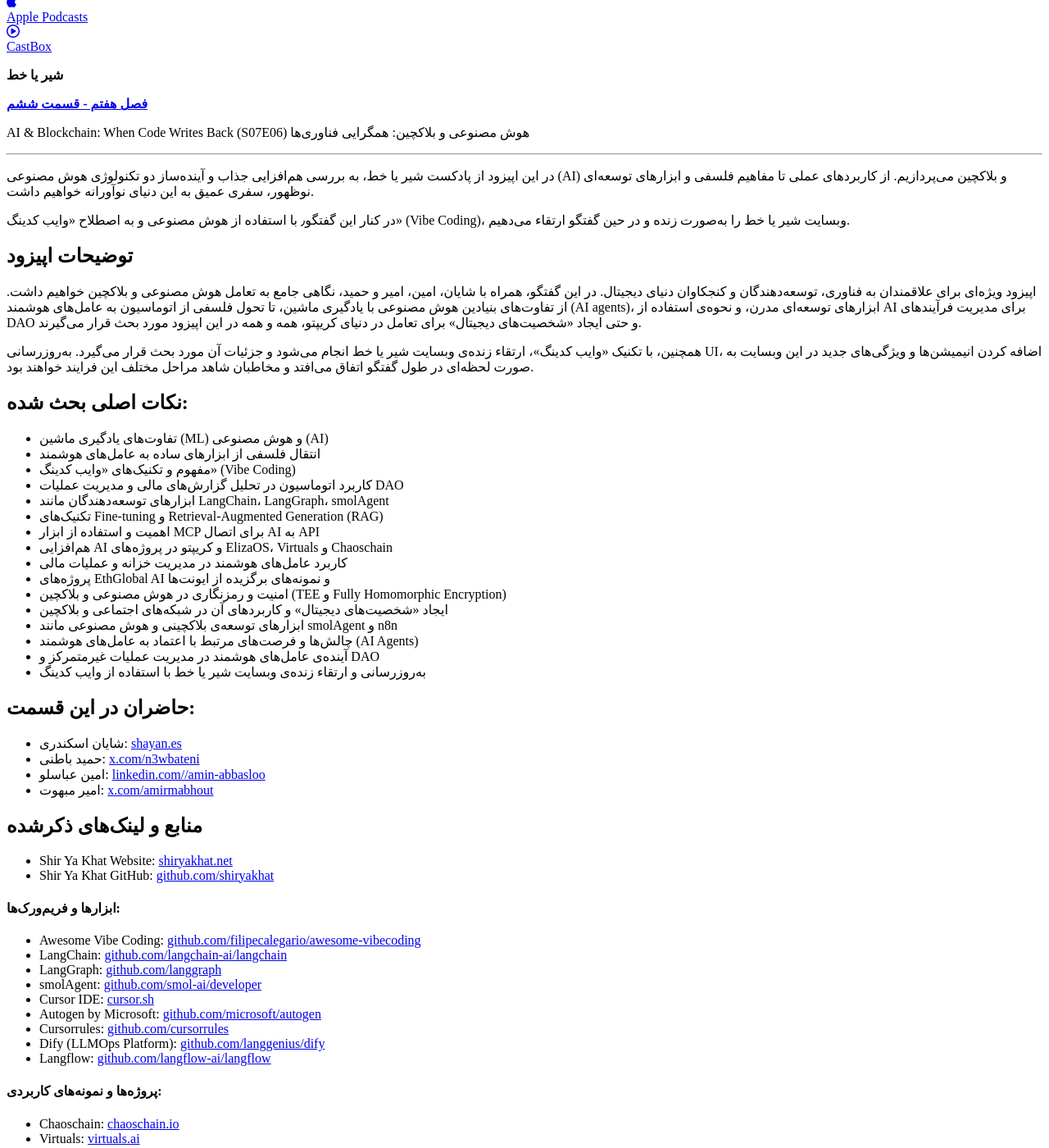
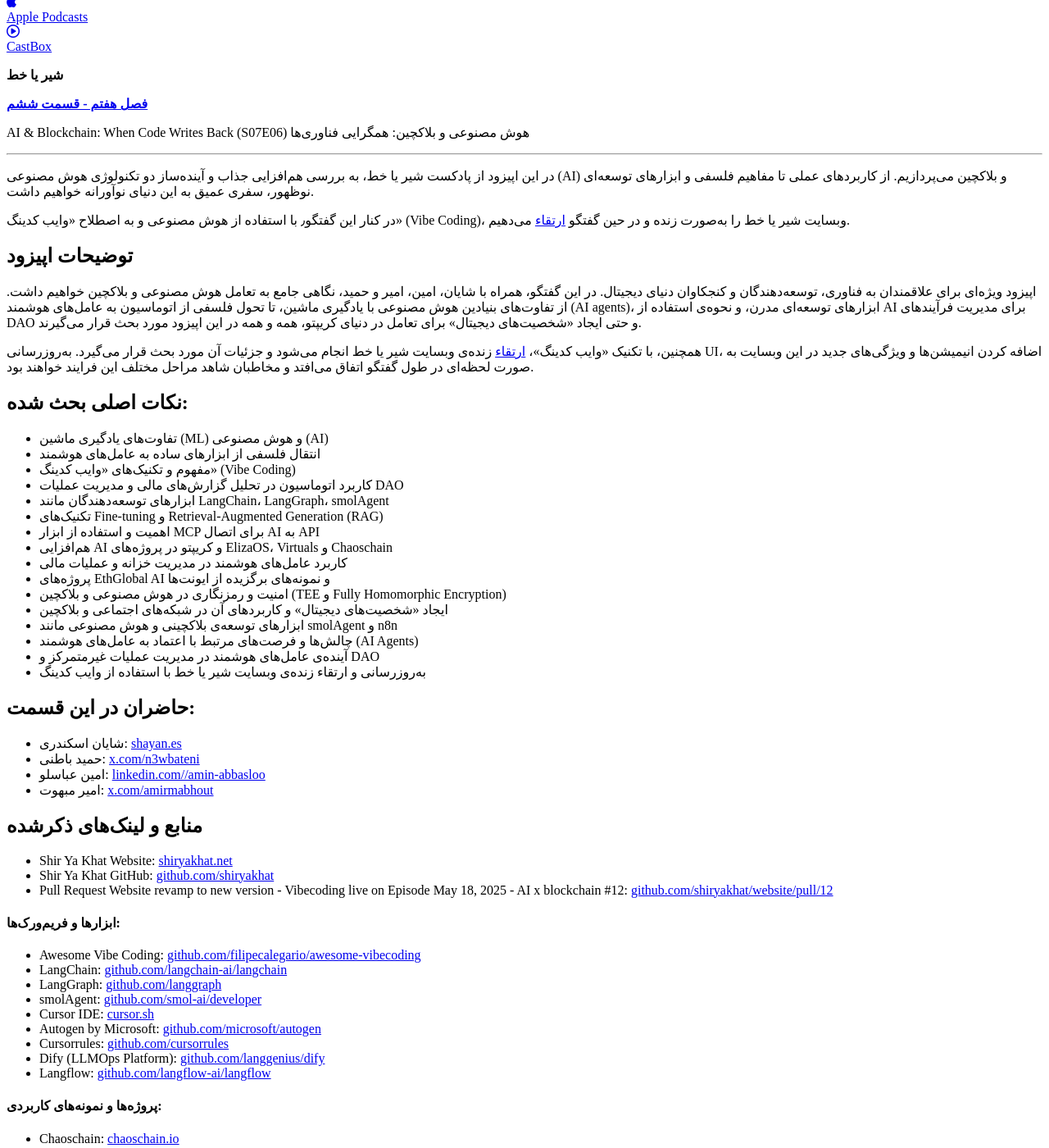
Before and after one commit to shiryakhat/website, a Jekyll site: the page built from _posts/2025-05-20-ai-blockchain-vibecoding.md, in a window 1280 px wide and 1400 px high, scrolled down 887 px. Shown: the whole window at 82% size. Built offline with Jekyll 4.4.1, drawn with Linux system fonts in a browser that asks for light colours; comment, search, counter and statistics services are not loaded; some of the changed lines change nothing that is shown.

Commit message:
Add Vibecoding PR link

```diff
--- a/_posts/2025-05-20-ai-blockchain-vibecoding.md
+++ b/_posts/2025-05-20-ai-blockchain-vibecoding.md
@@ -40,14 +40,14 @@
 
 در این اپیزود از پادکست شیر یا خط، به بررسی هم‌افزایی جذاب و آینده‌ساز دو تکنولوژی هوش مصنوعی (AI) و بلاکچین می‌پردازیم. از کاربردهای عملی تا مفاهیم فلسفی و ابزارهای توسعه‌ای نوظهور، سفری عمیق به این دنیای نوآورانه خواهیم داشت.
 
-در کنار این گفتگو٫ با استفاده از هوش مصنوعی و به اصطلاح «وایب کدینگ» (Vibe Coding)، وبسایت شیر یا خط را به‌صورت زنده و در حین گفتگو ارتقاء می‌دهیم.
+در کنار این گفتگو٫ با استفاده از هوش مصنوعی و به اصطلاح «وایب کدینگ» (Vibe Coding)، وبسایت شیر یا خط را به‌صورت زنده و در حین گفتگو [ارتقاء](https://github.com/shiryakhat/website/pull/12) می‌دهیم.
 
 
 ## توضیحات اپیزود
 
 اپیزود ویژه‌ای برای علاقمندان به فناوری، توسعه‌دهندگان و کنجکاوان دنیای دیجیتال. در این گفتگو، همراه با شایان، امین، امیر و حمید، نگاهی جامع به تعامل هوش مصنوعی و بلاکچین خواهیم داشت. از تفاوت‌های بنیادین هوش مصنوعی با یادگیری ماشین، تا تحول فلسفی از اتوماسیون به عامل‌های هوشمند (AI agents)، ابزارهای توسعه‌ای مدرن، و نحوه‌ی استفاده از AI برای مدیریت فرآیندهای DAO و حتی ایجاد «شخصیت‌های دیجیتال» برای تعامل در دنیای کریپتو، همه و همه در این اپیزود مورد بحث قرار می‌گیرند.
 
-همچنین، با تکنیک «وایب کدینگ»، ارتقاء زنده‌ی وبسایت شیر یا خط انجام می‌شود و جزئیات آن مورد بحث قرار می‌گیرد. به‌روزرسانی UI، اضافه کردن انیمیشن‌ها و ویژگی‌های جدید در این وبسایت به صورت لحظه‌ای در طول گفتگو اتفاق می‌افتد و مخاطبان شاهد مراحل مختلف این فرایند خواهند بود.
+همچنین، با تکنیک «وایب کدینگ»، [ارتقاء](https://github.com/shiryakhat/website/pull/12) زنده‌ی وبسایت شیر یا خط انجام می‌شود و جزئیات آن مورد بحث قرار می‌گیرد. به‌روزرسانی UI، اضافه کردن انیمیشن‌ها و ویژگی‌های جدید در این وبسایت به صورت لحظه‌ای در طول گفتگو اتفاق می‌افتد و مخاطبان شاهد مراحل مختلف این فرایند خواهند بود.
 
 ## نکات اصلی بحث‌ شده:
 * تفاوت‌های یادگیری ماشین (ML) و هوش مصنوعی (AI)
@@ -79,6 +79,7 @@
 
 - Shir Ya Khat Website: [shiryakhat.net](https://shiryakhat.net/)
 - Shir Ya Khat GitHub: [github.com/shiryakhat](https://github.com/shiryakhat)
+- Pull Request Website revamp to new version - Vibecoding live on Episode May 18, 2025 - AI x blockchain #12: [github.com/shiryakhat/website/pull/12](https://github.com/shiryakhat/website/pull/12)
 
 #### ابزارها و فریم‌ورک‌ها:
 - Awesome Vibe Coding: [github.com/filipecalegario/awesome-vibecoding](https://github.com/filipecalegario/awesome-vibe-coding)
```
